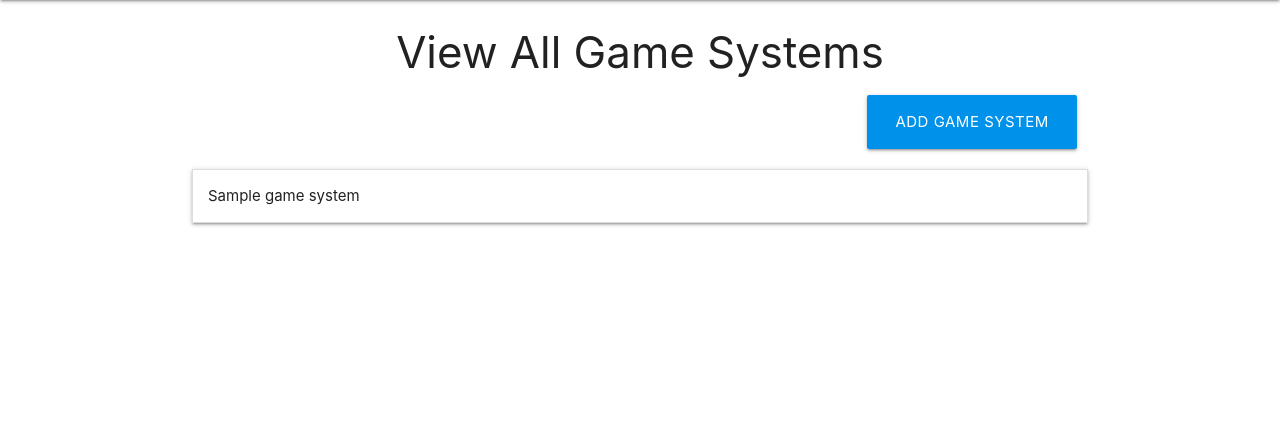
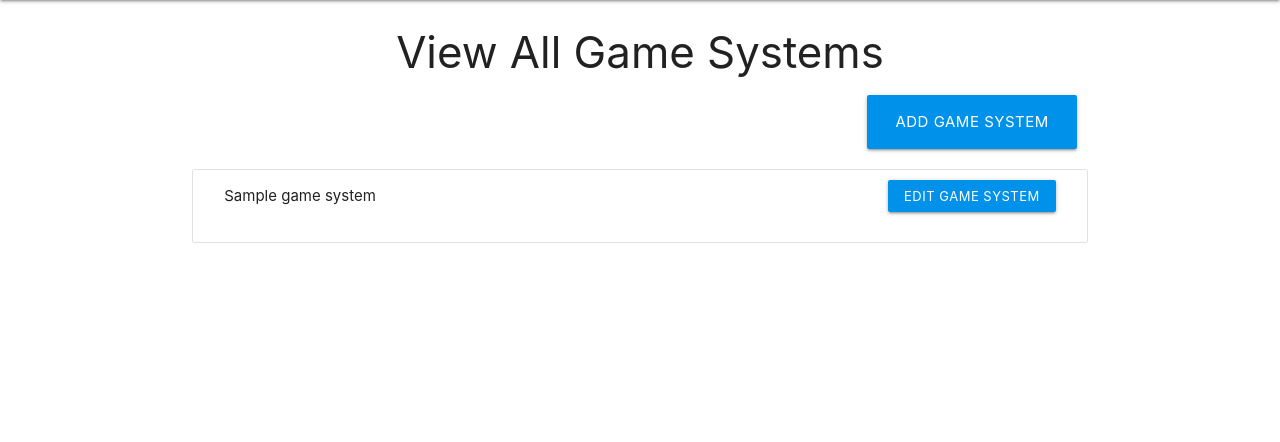
Before and after one commit to cfconor/rpg-book-repository, a Flask app: page /view_game_systems in a window 1280 px wide. Shown: the part 64-506 px from the top of the page. Run offline with Flask 2, Linux system fonts and the light colour scheme; a database or web service that is not in the repository returns one stand-in record (values such as "Sample title"); some libraries are stand-ins or nearby versions.

Commit message:
updated edit_category.html, starting to work on edit_articles files

```diff
--- a/app.py
+++ b/app.py
@@ -3,6 +3,7 @@ from flask import (Flask, flash, render_template,
                    redirect, request, session, url_for)
 from flask_pymongo import PyMongo
 from bson.objectid import ObjectId
+
 from werkzeug.security import generate_password_hash, check_password_hash
 from datetime import date
 if os.path.exists("env/env.py"):
@@ -86,7 +87,7 @@ def logout():
     session.pop("user")
     return redirect(url_for("login"))
 
-
+# Articles - Add, Edit, Remove
 @app.route("/add_article", methods=["GET", "POST"])
 def add_article():
 
@@ -111,6 +112,11 @@ def add_article():
     game_systems = mongo_obj.db.game_systems.find().sort("game_systems", 1)
     return render_template("add_article.html", categories=article_categories, game_systems=game_systems)
 
+@app.route("/edit_article/<article_id>", methods=["GET", "POST"])
+def edit_article(article_id):
+
+    article = mongo_obj.db.articles.find_one({"_id": ObjectId(article_id)})
+    return render_template("edit_article.html", article=article)
 
 # Categories - Add, View, Edit
 @app.route("/add_category", methods=["GET", "POST"])
@@ -170,6 +176,22 @@ def view_game_systems():
     return render_template("view_game_systems.html", game_systems=game_systems)
 
 
+@app.route("/edit_game_system/<game_system_id>", methods=["GET", "POST"])
+def edit_game_system(game_system_id):
+
+    game_system = mongo_obj.db.game_systems.find_one({"_id": ObjectId(game_system_id)})
+
+    if request.method == "POST":
+        submit = {
+            "system_name": request.form.get("system_name"),
+        }
+        mongo_obj.db.game_systems.update({"_id": ObjectId(game_system_id)}, submit)
+        return redirect(url_for("view_game_systems"))
+
+    game_system = mongo_obj.db.game_systems.find_one({"_id": ObjectId(game_system_id)})
+    return render_template("edit_game_system.html", game_system=game_system)
+
+
 # App.run method initialization
 if __name__ == "__main__":
     app.run(host=os.environ.get("IP"),
--- a/templates/catalog.html
+++ b/templates/catalog.html
@@ -15,7 +15,8 @@
                         <li><strong>Game System:</strong> {{ article.game_system }}</li>
                     </ul>
 
-                    <a class="col s6 btn-large" href="{{ article.article_link }}" target="_blank">Link to Document</a>
+                    <a class="col s3 btn-large" href="{{ article.article_link }}" target="_blank">Link to Document</a>
+                    <a class="col s3 btn-large" href="{{ url_for('edit_article', article_id=article._id) }}">Edit Article</a>
                 </div>
             </div>
     </li>
--- a/templates/view_game_systems.html
+++ b/templates/view_game_systems.html
@@ -9,14 +9,17 @@
         </div>
     </div>
 
-    <ul class="collapsible align-center">
+    <ul class="collection align-center">
         {% for game_system in game_systems %}
-            <li>
-                <div class="collapsible-header">
-                    {{ game_system.system_name }}
-                </div>
-                <div class="collapsible-body">
-                    <p> <strong>Created By:</strong> {{ game_system.created_by }}</p>
+            <li class="collection-item">
+                <div class="row valign-wrapper">
+                    <div class="col s6">
+                        {{ game_system.system_name }}
+                    </div>
+                    <div class="col s6">
+                        <a href="{{ url_for('edit_game_system', game_system_id=game_system._id) }}"
+                            class="btn-small light-blue accent-4 right">Edit Game System</a>
+                    </div>
                 </div>
             </li>
         {% endfor %}
```
Also changed, not shown: templates/edit_game_system.html (added, +24 -0 lines), templates/edit_article.html (added).
